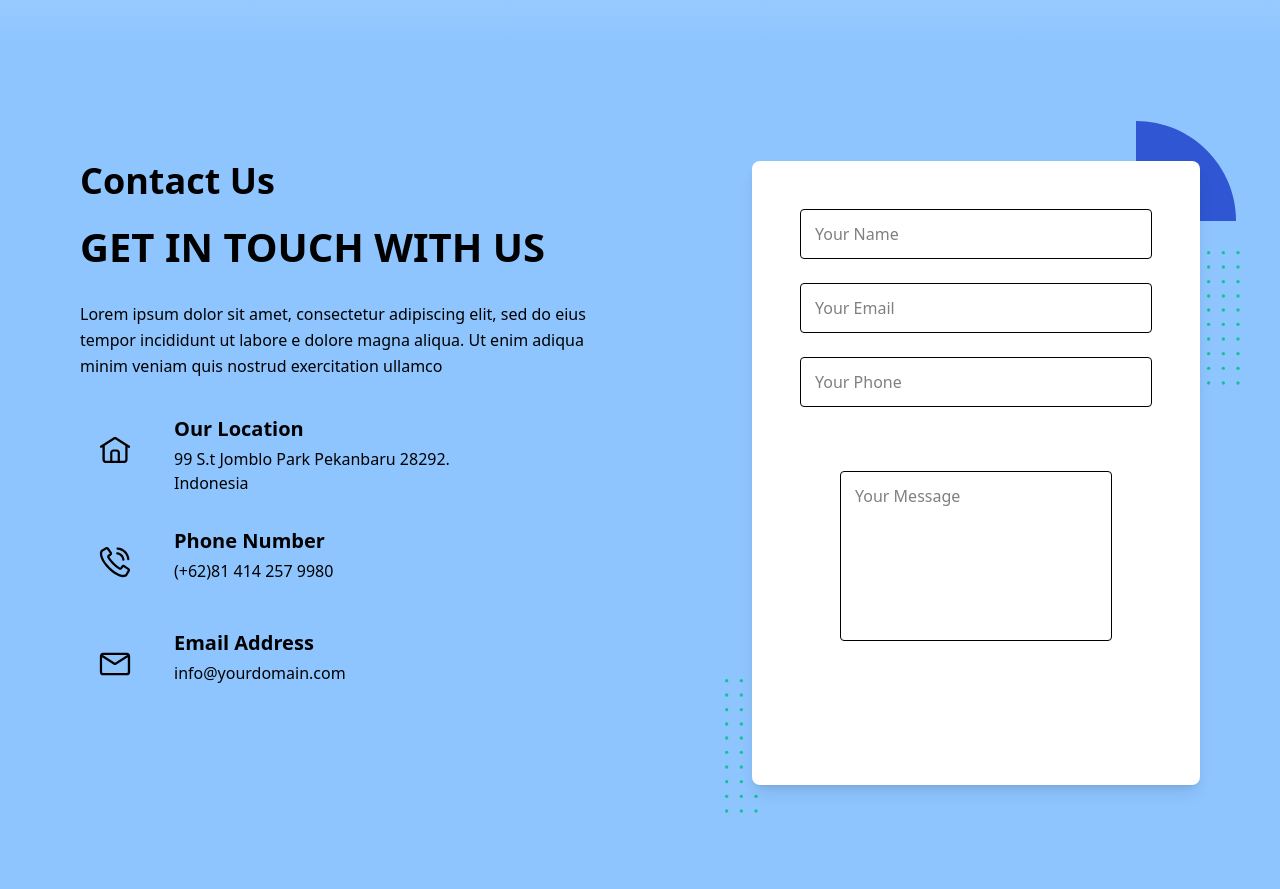
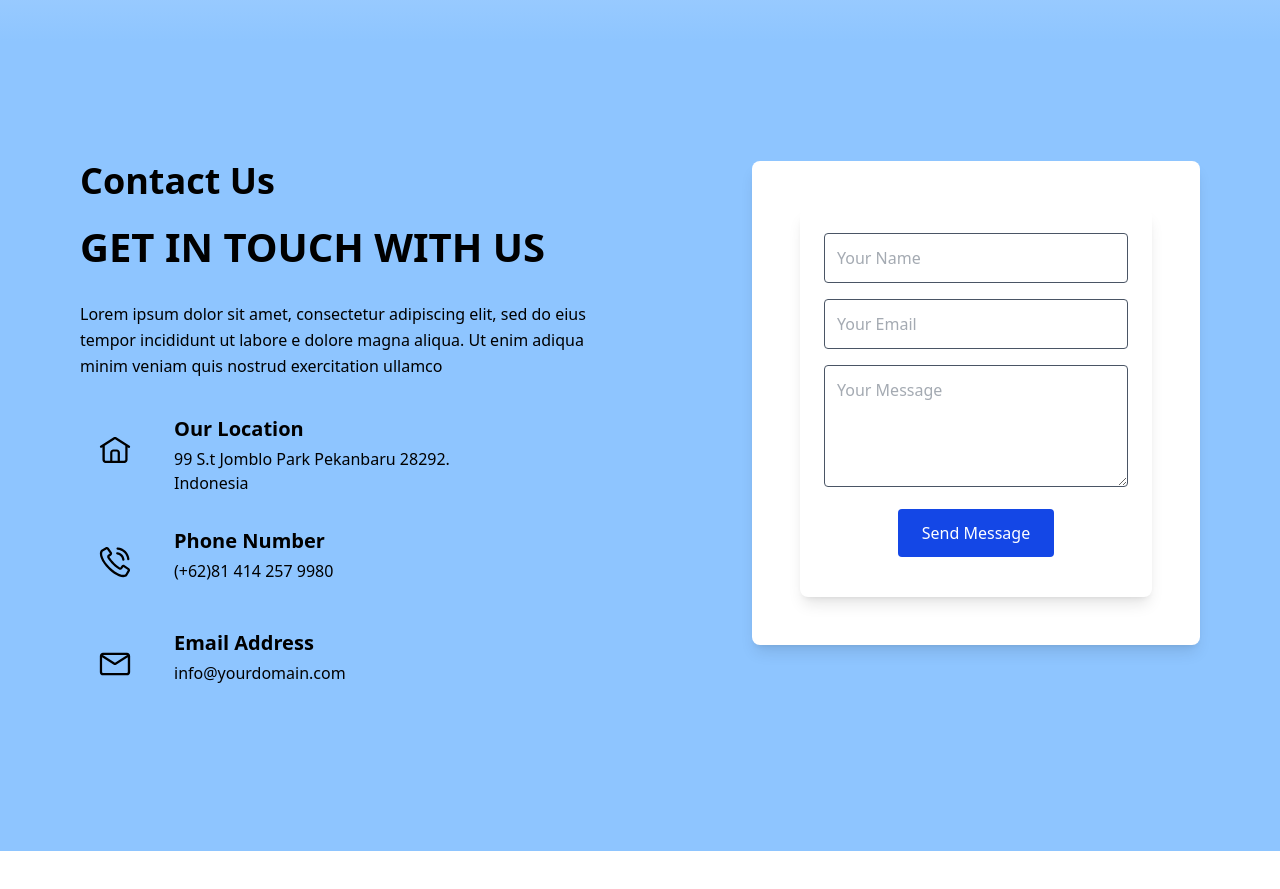
Before and after one commit to nav2924/Service-Learning_2, a React (Vite) app: page / in a window 1280 px wide. Shown: the part 700-1589 px from the top of the page. After the commit the page ends 1551 px from the top, so only its background shows below. Built offline with nearby package versions, Linux system fonts and the light colour scheme.

Commit message:
Form v2.

```diff
--- a/src/components/Contact.jsx
+++ b/src/components/Contact.jsx
@@ -1,6 +1,67 @@
-import React from "react";
+import React, { useState } from "react";
+import emailjs from "emailjs-com";
+import { ToastContainer } from "react-toastify";
 
 const Contact = () => {
+  const [formData, setFormData] = useState({
+    name: "",
+    email: "",
+    message: "",
+  });
+  const [loading, setLoading] = useState(false);
+
+  const [status, setStatus] = useState("");
+
+  const handleChange = (e) => {
+    const { name, value } = e.target;
+    setFormData({ ...formData, [name]: value });
+  };
+
+  const handleSubmit = (e) => {
+    e.preventDefault();
+    setLoading(true);
+
+    const { name, email, message } = formData;
+
+    emailjs
+      .send(
+        "service_mz7dqjp",
+        "template_c9mpv0q",
+        {
+          from_name: name,
+          from_email: email,
+          message: message,
+        },
+        "j6d-aeIv-7n3rOoch"
+      )
+      .then(
+        (response) => {
+          console.log("Email successfully sent:", response);
+          setStatus("Message sent successfully!");
+          setFormData({ name: "", email: "", message: "" });
+
+          setLoading(false);
+
+          toast.success("Message sent successfully!", {
+            position: toast.POSITION.TOP_RIGHT,
+            autoClose: 3000,
+          });
+        },
+        (error) => {
+          console.error("Error sending email:", error);
+          setStatus("An error occurred, please try again.");
+
+
+          setLoading(false);
+
+          toast.error("An error occurred, please try again.", {
+            position: toast.POSITION.TOP_RIGHT,
+            autoClose: 3000,
+          });
+        }
+      );
+  };
+
   const circlePositions = [
     { cx: "31.9993", cy: 132 },
     { cx: "31.9993", cy: "117.333" },
@@ -51,7 +112,7 @@ const Contact = () => {
           <div className="-mx-4 flex flex-wrap lg:justify-between ">
             <div className="w-full px-4 lg:w-1/2 xl:w-6/12">
               <div className="mb-12 max-w-[570px] lg:mb-0">
-                <span className="mb-4 font-semibold  flex items-center text-primary text-4xl">
+                <span className="mb-4 font-semibold flex items-center text-primary text-4xl">
                   Contact Us
                 </span>
                 <h2 className="mb-6 text-[32px] font-bold uppercase text-dark sm:text-[40px] lg:text-[36px] xl:text-[40px]">
@@ -155,119 +216,71 @@ const Contact = () => {
             </div>
             <div className="w-full px-4 lg:w-1/2 xl:w-5/12">
               <div className="relative rounded-lg bg-white p-8 shadow-lg dark:bg-dark-2 sm:p-12">
-                <form>
-                  <ContactInputBox
+                <form
+                  onSubmit={handleSubmit}
+                  className="bg-white p-6 rounded-lg shadow-lg"
+                >
+                  <div className="mb-4">
+                    <input
                       type="text"
                       name="name"
+                      value={formData.name}
+                      onChange={handleChange}
                       placeholder="Your Name"
+                      className="w-full p-3 border rounded text-gray-600"
+                      required
                     />
-                  <ContactInputBox
-                    type="text"
+                  </div>
+                  <div className="mb-4">
+                    <input
+                      type="email"
                       name="email"
+                      value={formData.email}
+                      onChange={handleChange}
                       placeholder="Your Email"
+                      className="w-full p-3 border rounded text-gray-600"
+                      required
                     />
-                  <ContactInputBox
-                    type="text"
-                    name="phone"
-                    placeholder="Your Phone"
-                  />
-                  <ContactTextArea
-                    row="6"
+                  </div>
+                  <div className="mb-4">
+                    <textarea
+                      name="message"
+                      value={formData.message}
+                      onChange={handleChange}
                       placeholder="Your Message"
-                    name="details"
-                    defaultValue=""
-                  />
-                  <div>
+                      rows="4"
+                      className="w-full p-3 border rounded text-gray-600"
+                      required
+                    ></textarea>
+                  </div>
+                  <div className="mb-4 text-center">
                     <button
                       type="submit"
-                      className="w-full rounded border border-primary bg-primary p-3 text-white transition hover:bg-opacity-90"
+                      className={`px-6 py-3 text-white bg-blue-700 rounded hover:bg-blue-500 ${
+                        loading ? "opacity-50 cursor-not-allowed" : ""
+                      }`}
+                      disabled={loading}
                     >
-                      Send Message
+                      {loading ? (
+                        <span className="animate-spin">🔄</span>
+                      ) : (
+                        "Send Message"
+                      )}
                     </button>
                   </div>
+                  {status && (
+                    <p className="text-center text-green-500">{status}</p>
+                  )}
                 </form>
-                <div>
-                  <span className="absolute -right-9 -top-10 z-[-1]">
-                    <svg
-                      width={100}
-                      height={100}
-                      viewBox="0 0 100 100"
-                      fill="none"
-                      xmlns="http://www.w3.org/2000/svg"
-                    >
-                      <path
-                        fillRule="evenodd"
-                        clipRule="evenodd"
-                        d="M0 100C0 44.7715 0 0 0 0C55.2285 0 100 44.7715 100 100C100 100 100 100 0 100Z"
-                        fill="#3056D3"
-                      />
-                    </svg>
-                  </span>
-                  <span className="absolute -right-10 top-[90px] z-[-1]">
-                    <svg
-                      width={34}
-                      height={134}
-                      viewBox="0 0 34 134"
-                      fill="none"
-                      xmlns="http://www.w3.org/2000/svg"
-                    >
-                      {circlePositions.map((pos, index) => (
-                        <Circle key={index} cx={pos.cx} cy={pos.cy} />
-                      ))}
-                    </svg>
-                  </span>
-                  <span className="absolute -bottom-7 -left-7 z-[-1]">
-                    <svg
-                      width={107}
-                      height={134}
-                      viewBox="0 0 107 134"
-                      fill="none"
-                      xmlns="http://www.w3.org/2000/svg"
-                    >
-                      {circlePositions.map((pos, index) => (
-                        <Circle key={index} cx={pos.cx} cy={pos.cy} />
-                      ))}
-                    </svg>
-                  </span>
-                </div>
               </div>
             </div>
           </div>
         </div>
       </section>
+
+      <ToastContainer />
     </>
   );
 };
 
 export default Contact;
-
-const ContactTextArea = ({ row, placeholder, name, defaultValue }) => {
-  return (
-    <>
-      <div className="p-10">
-        <textarea
-          rows={row}
-          placeholder={placeholder}
-          name={name}
-          className="w-full resize-none rounded border border-stroke px-[14px] py-3 text-base text-body-color outline-none focus:border-primary dark:border-dark-3 dark:bg-dark dark:text-dark-6"
-          defaultValue={defaultValue}
-        />
-      </div>
-    </>
-  );
-};
-
-const ContactInputBox = ({ type, placeholder, name }) => {
-  return (
-    <>
-      <div className="mb-6">
-        <input
-          type={type}
-          placeholder={placeholder}
-          name={name}
-          className="w-full rounded border border-stroke px-[14px] py-3 text-base text-body-color outline-none focus:border-primary dark:border-dark-3 dark:bg-dark dark:text-dark-6"
-        />
-      </div>
-    </>
-  );
-};
```
Also changed, not shown: package.json (+7 -1 lines), 1 other file (tests, documents, lock files or other folders). Lines whose indentation alone changed are shown as unchanged.
